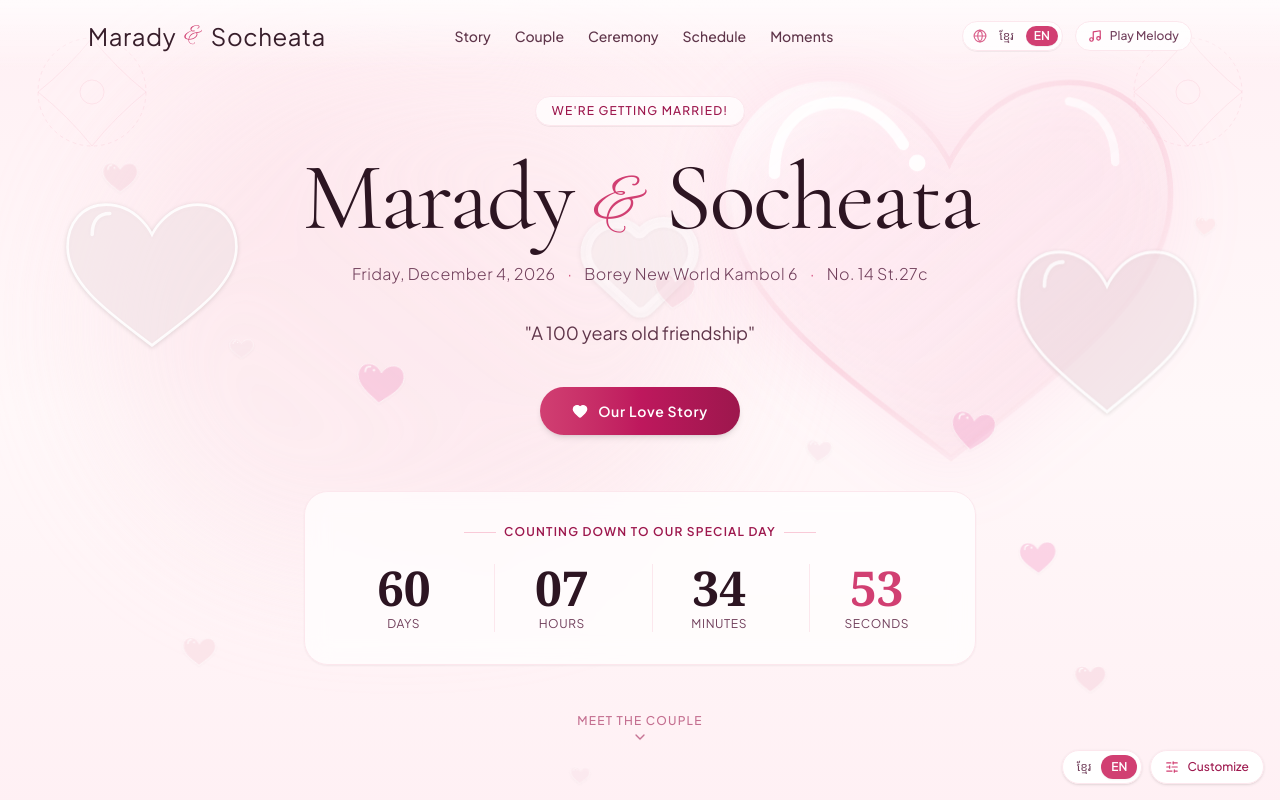
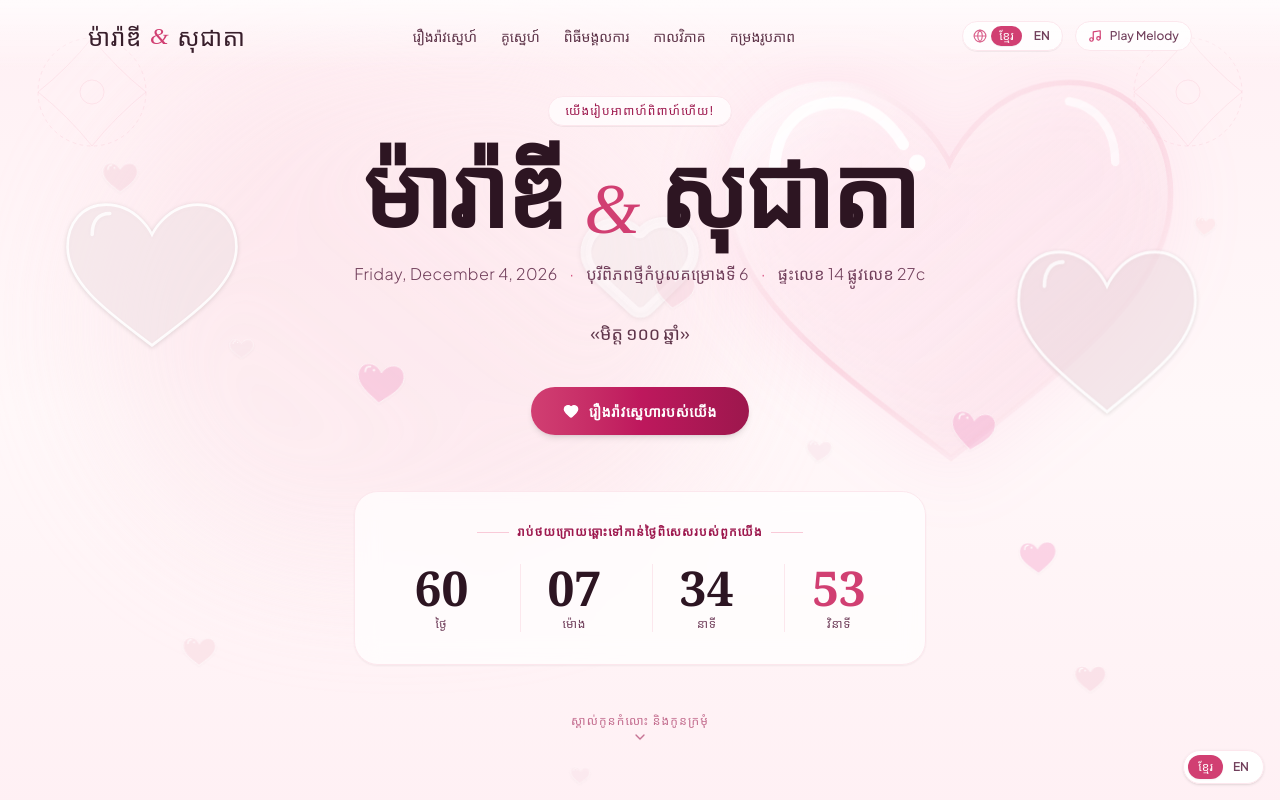
Before and after one commit to God123125/wedding-web, a React (Vite) app: page / in a window 1280 px wide. Shown: the top 800 px of the page. Built offline with nearby package versions, Linux system fonts and the light colour scheme; a web font is replaced by a local one.

Commit message:
add favicon and change web app name

```diff
--- a/index.html
+++ b/index.html
@@ -4,7 +4,8 @@
 <head>
   <meta charset="UTF-8" />
   <meta name="viewport" content="width=device-width, initial-scale=1.0" />
-  <title>Elegance & Forever - Romantic Wedding</title>
+  <title>Marady & Socheata</title>
+  <link rel="icon" type="image/png" href="/heart-icon.svg" />
   <meta name="description"
     content="A modern, romantic wedding website featuring couple introduction, love story timeline, ceremony details, photo gallery, and RSVP in soft blush pink aesthetics." />
   <meta property="og:title" content="Elegance & Forever - Romantic Wedding" />
--- a/src/App.tsx
+++ b/src/App.tsx
@@ -89,23 +89,23 @@ function WeddingAppContent() {
       <div className="fixed bottom-4 right-4 z-40 flex items-center gap-2">
         <LanguageToggle variant="floating" />
 
-        <button
+        {/* <button
           onClick={() => setIsCustomizerOpen(true)}
           className="flex items-center gap-2 px-3.5 py-2 rounded-full bg-white/95 backdrop-blur-md border border-[#FCE7ED] shadow-sm hover:shadow-md text-[#9D174D] hover:text-[#831843] hover:bg-white transition-all text-xs font-medium active:scale-95 group"
           title={t.customizer.title}
         >
           <SlidersHorizontal className="w-3.5 h-3.5 text-[#D13F72] group-hover:rotate-45 transition-transform" />
           <span className="hidden sm:inline">{t.nav.customize}</span>
-        </button>
+        </button> */}
       </div>
 
       {/* Customize Drawer Modal */}
-      <CustomizeDrawer
+      {/* <CustomizeDrawer
         isOpen={isCustomizerOpen}
         onClose={() => setIsCustomizerOpen(false)}
         couple={couple}
         onUpdateCouple={setCouple}
-      />
+      /> */}
     </div>
   );
 }
--- a/src/i18n/LanguageContext.tsx
+++ b/src/i18n/LanguageContext.tsx
@@ -24,7 +24,7 @@ export const LanguageProvider: React.FC<{ children: React.ReactNode }> = ({
     } catch {
       // fallback
     }
-    return "en";
+    return "km";
   });
 
   const setLanguage = (lang: Language) => {
@@ -42,11 +42,12 @@ export const LanguageProvider: React.FC<{ children: React.ReactNode }> = ({
 
   useEffect(() => {
     document.documentElement.lang = language;
-    if (language === "km") {
-      document.body.classList.add("font-khmer");
-    } else {
-      document.body.classList.remove("font-khmer");
-    }
+    document.body.classList.add("font-khmer");
+    // if (language === "km") {
+    //   document.body.classList.add("font-khmer");
+    // } else {
+    //   document.body.classList.remove("font-khmer");
+    // }
   }, [language]);
 
   const value = {
```
Also changed, not shown: public/heart-icon.svg (added).
